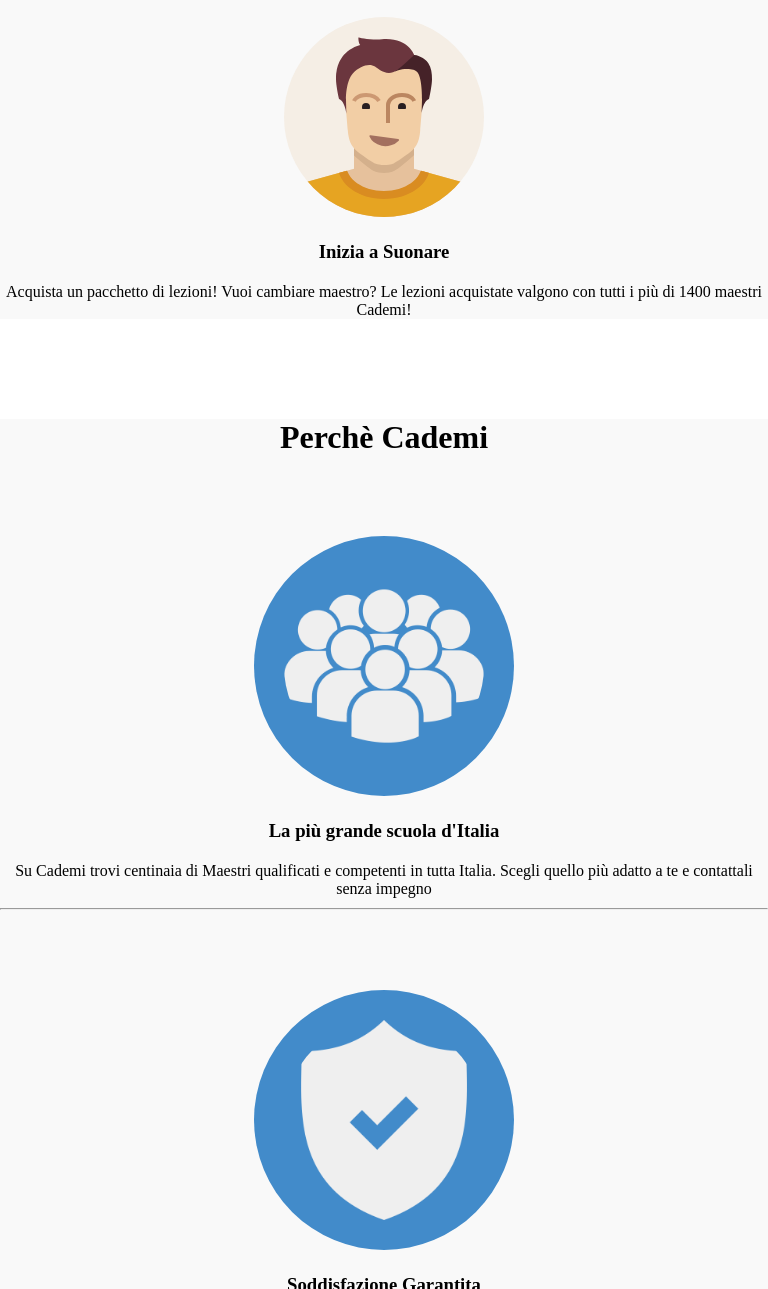
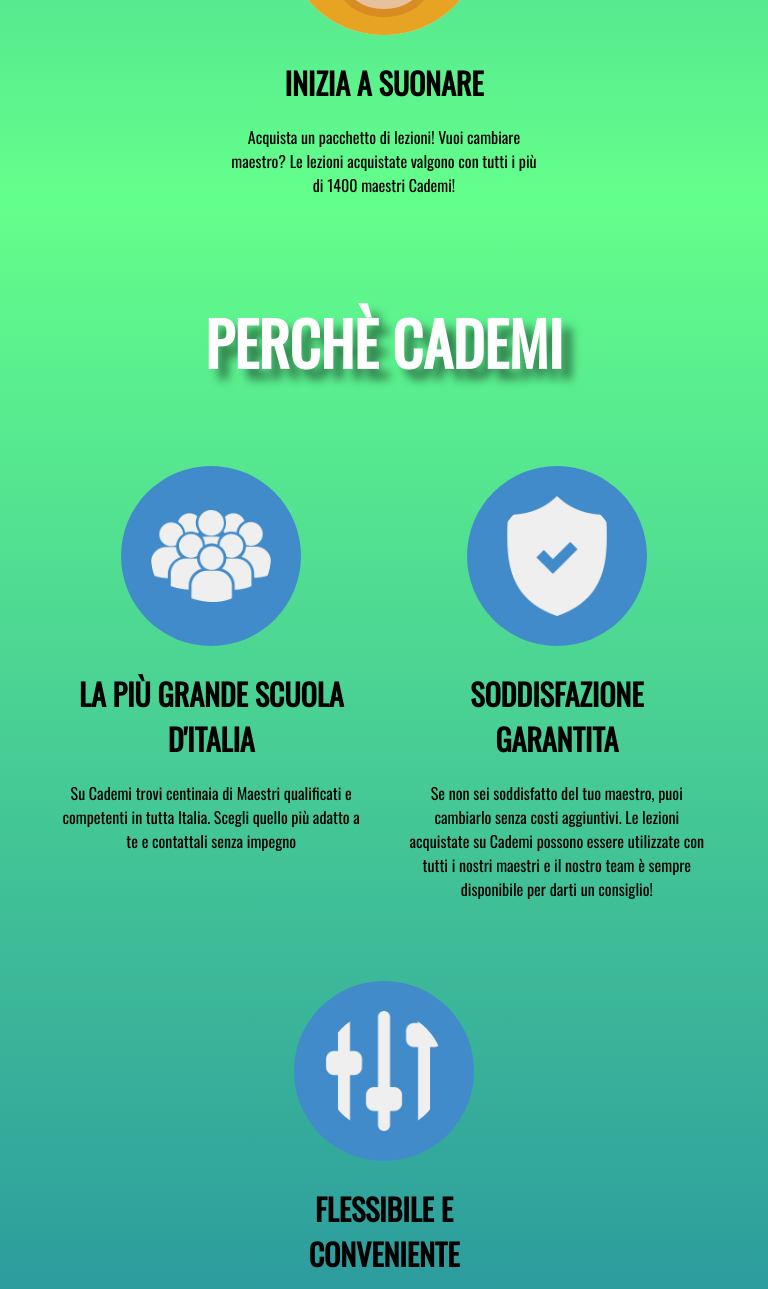
Before and after one commit to LisignoliMichele/html-css-resp-wannabe-12bool, a plain HTML site: page index.html in a window 768 px wide. Shown: the part 1511-2800 px from the top of the page. Drawn offline with nearby package versions, Linux system fonts and the light colour scheme.

Commit message:
responsive tablet from 768px to 991px

```diff
--- a/css/12-bool.css
+++ b/css/12-bool.css
@@ -8,7 +8,7 @@
 /* /RESET */
 /* mix */
 .container{
-  max-width: 992px;
+  max-width: 1170px;
   margin: 0 auto;
 }
 [class*="col-"]{
--- a/css/style.css
+++ b/css/style.css
@@ -1,12 +1,17 @@
+/* desktop style + all */
+.container *{
+  text-align: center;
+}
+.container{
+  max-width: 992px;
+  margin-top:100px;
+}
 img{
-  height: 200px;
+  max-height: 200px;
   margin-top: 20px;
 }
 h3{
   margin: 20px;
-}
-*{
-  text-align: center;
 }
 h1{
   font-size: 32px;
@@ -18,14 +23,62 @@ hr{
 .section_2{
   background-color: #f9f9f9;
 }
+.section_1 img{
+  min-height: 200px;
+}
 .section_2 img{
   height: 260px;
   padding: 30px;
   border-radius: 50%;
   background-color: #428bca;
   margin-top: 80px;
-
 }
-.container{
-  margin-top:100px;
+/* /desktop style + all */
+/* tablet from 768px to 991px */
+@media screen and (min-width: 768px) and (max-width: 991px){
+  body{
+    font-family: 'Oswald', sans-serif;
+  }
+  .container{
+    width: 90%;
+    margin-top: 0;
+  }
+  [class*="col"]{
+    padding: 0 20px 0 20px;
+  }
+  img{
+    max-height: 180px;
+    margin-top: 80px;
+  }
+  h1{
+    font-size: 60px;
+    padding-top: 100px;
+    text-transform: uppercase;
+    color: #ffffff;
+    text-shadow: 10px 10px 10px rgba(0, 0, 0, 0.5);
+  }
+  h3{
+    font-size: 30px;
+    margin-top: 20px;
+    text-transform: uppercase;
+  }
+  hr{
+    width: 40%;
+    margin: auto;
+    margin-top: 80px;
+    border: 1px solid black;
+  }
+  .section_2{
+    padding-bottom: 100px;
+  }
+  header,
+  .section_2{
+    background: rgb(34,138,161);
+    background: linear-gradient(0deg, rgba(34,138,161,1) 0%, rgba(99,255,139,1) 100%, rgba(0,255,233,1) 100%);
+  }
+  .section_1{
+    background: rgb(34,138,161);
+    background: linear-gradient(180deg, rgba(34,138,161,1) 0%, rgba(99,255,139,1) 100%, rgba(0,255,233,1) 100%);
+  }
 }
+/* /tablet from 768px to 991px */
--- a/index.html
+++ b/index.html
@@ -23,12 +23,12 @@
   <header>
     <div class="container">
       <h1>Lezioni dove vuoi tu</h1>
-      <div class="col-lg-6">
+      <div class="col-lg-6 col-md-6">
         <img src="img/icon/maps.png" alt="freccia location">
         <h3>A casa tua</h3>
         <p>Scegli il tuo maestro preferito e prenota la prima lezione a casa tua, a casa del maestro o nel suo studio</p>
       </div>
-      <div class="col-lg-6">
+      <div class="col-lg-6 col-md-6">
         <img src="img/icon/screen.png" alt="comp portatile">
         <h3>Online</h3>
         <p>Impara senza muoverti da casa! Scegli da una vastissima lista di maestri abilitati all'insegnamento online, senza doverti preoccupare di distanze e spostamenti</p>
@@ -41,17 +41,17 @@
     <section class="section_1">
       <div class="container">
         <h1>Come Funziona</h1>
-        <div class="col-lg-4">
+        <div class="col-lg-4 col-md-6">
           <img src="img/search.svg" alt="lente d'ingrandimento">
           <h3>Cerca</h3>
           <p>Guarda i profili dei migliori maestri della tua zona. Leggi la loro biografia e le recensioni lasciate dai loro studenti</p>
         </div>
-        <div class="col-lg-4">
+        <div class="col-lg-4 col-md-6">
           <img src="img/letter.svg" alt="busta mail">
           <h3>Contatta</h3>
           <p>Scrivi gratuitamente e senza impegno ai maestri che ti interessano e fai tutte le domande che vuoi!</p>
         </div>
-        <div class="col-lg-4">
+        <div class="col-lg-4 col-md-6 offset-md-3">
           <img src="img/male.svg" alt="volto stilizzato">
           <h3>Inizia a Suonare</h3>
           <p>Acquista un pacchetto di lezioni! Vuoi cambiare maestro? Le lezioni acquistate valgono con tutti i più di 1400 maestri Cademi!</p>
@@ -63,19 +63,19 @@
     <section class="section_2">
       <div class="container">
         <h1>Perchè Cademi</h1>
-        <div class="col-lg-12">
+        <div class="col-lg-12 col-md-6">
           <img src="img/icon/profile.png" alt="lente d'ingrandimento">
           <h3>La più grande scuola d'Italia</h3>
           <p>Su Cademi trovi centinaia di Maestri qualificati e competenti in tutta Italia. Scegli quello più adatto a te e contattali senza impegno</p>
-          <hr>
+          <hr class="d-none-md">
         </div>
-        <div class="col-lg-12">
+        <div class="col-lg-12 col-md-6">
           <img src="img/icon/secure.png" alt="icona stemma">
           <h3>Soddisfazione Garantita</h3>
           <p>Se non sei soddisfatto del tuo maestro, puoi cambiarlo senza costi aggiuntivi. Le lezioni acquistate su Cademi possono essere utilizzate con tutti i nostri maestri e il nostro team è sempre disponibile per darti un consiglio!</p>
-          <hr>
+          <hr class="d-none-md">
         </div>
-        <div class="col-lg-12">
+        <div class="col-lg-12 col-md-6 offset-md-3">
           <img src="img/icon/flex.png" alt="icona settings">
           <h3>Flessibile e Conveniente</h3>
           <p>Cademi non ha alcun costo d’iscrizione a differenza delle scuole di musica tradizionali. Inoltre, sei tu a scegliere dove fare lezione e gli orari delle tue lezioni.</p>
```
